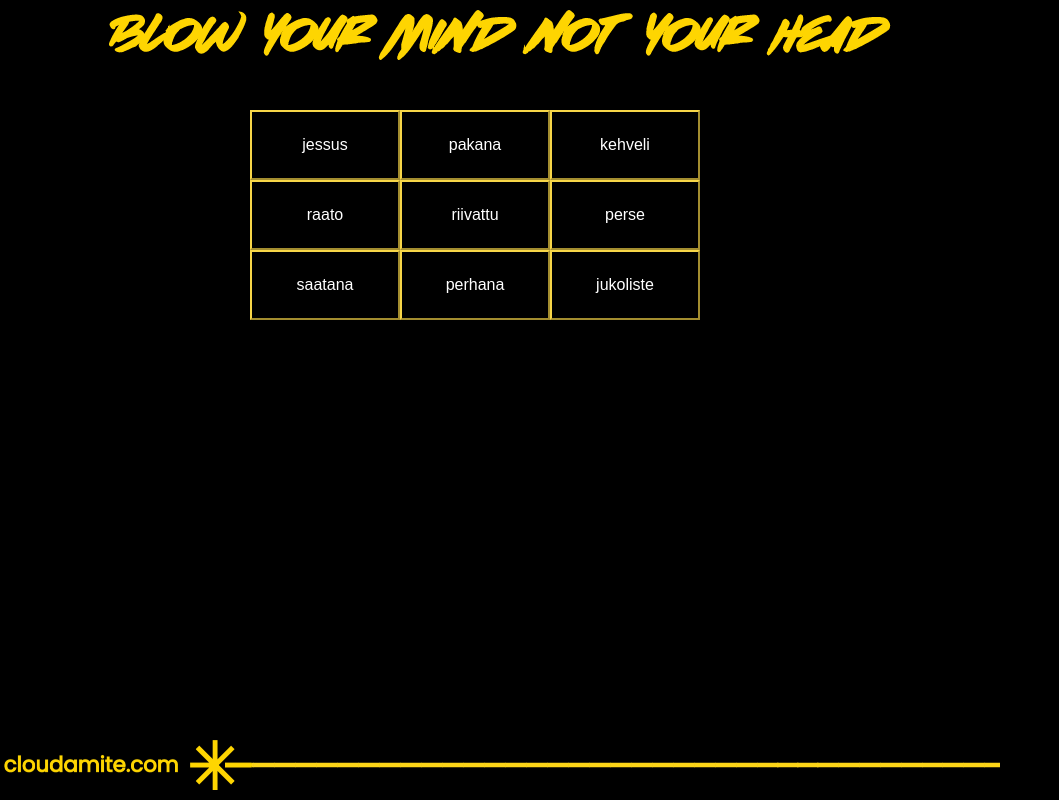
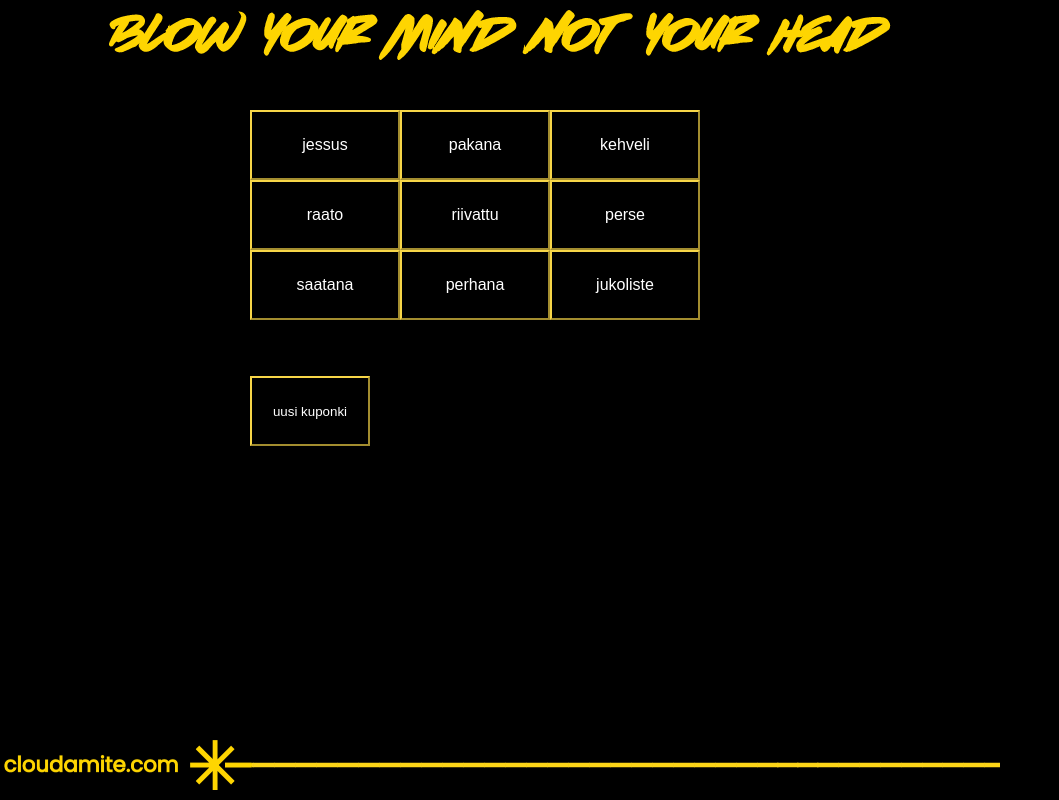
Before and after one commit to Summeli/kirosanabingo, a React (Create React App) app: page / in a window 1280 px wide. Shown: the whole page, without its empty margins (0-1059 px from the left). Built offline with nearby package versions, Linux system fonts and the light colour scheme.

Commit message:
new button for  new bingo sheet

```diff
--- a/src/GameBoard.tsx
+++ b/src/GameBoard.tsx
@@ -5,19 +5,20 @@ import {isBingo} from './BingoUtil'
 const GameBoard: React.FunctionComponent = () => {
 
   //thanks for wikipedia: https://fi.wikipedia.org/wiki/Suomen_kielen_kirosanat
-  let all_cursewords: Array<string> = ["helkatti", "helkkari", "helkutti", "helskutti", "helvetti", "hemmetti", "hiisi",
+  const all_cursewords: Array<string> = ["helkatti", "helkkari", "helkutti", "helskutti", "helvetti", "hemmetti", "hiisi",
     "hiivatti", "hitsi", "hitto", "jeesus", "jeeveli", "jessus", "jukolauta", "jukoliste", "jukra", "jukranpujut", "juku",
     "jumalauta", "juukeli", "juutas", "jösses", "kehno", "kehveli", "kirottu", "lempo", "pahus", "pakana", "pannahinen",
      "paska", "peeveli", "peijakas", "pentele", "perhana", "perkele", "perkule", "permanto", "perse", "pirskatti",
       "piru", "pirulauta", "raato", "riivattu", "ryökäle", "räkä", "saakeli", "saakuri", "saamari", "saasta",
       "saatana", "samperi", "syötävä", "turkanen", "täytinen", "vitjat", "vitsi", "vittu"];
 
+    let remaining_cursewords = all_cursewords;
      //Randomize cursewords into the stateobject
     let rcursewords = new Array<string>(9);
     for(let i=0; i<9; i++){
-      let rndPos: number = Math.floor(Math.random() * Math.floor(all_cursewords.length));
-      rcursewords[i] = all_cursewords[rndPos];
-      all_cursewords.splice(rndPos,1);
+      let rndPos: number = Math.floor(Math.random() * Math.floor(remaining_cursewords.length));
+      rcursewords[i] = remaining_cursewords[rndPos];
+      remaining_cursewords.splice(rndPos,1);
     }
 
     const [cursewords, setcursewords] = useState<Array<string>>(rcursewords);
@@ -43,6 +44,17 @@ const GameBoard: React.FunctionComponent = () => {
         );
   };
 
+  const newBingoSheet = (e :React.MouseEvent<HTMLButtonElement>) => {
+    let remaining_cursewords = all_cursewords;
+    let new_cursewords = new Array<string>(9);
+    for(let i=0; i<9; i++){
+      let rndPos: number = Math.floor(Math.random() * Math.floor(remaining_cursewords.length));
+      new_cursewords[i] = remaining_cursewords[rndPos];
+      remaining_cursewords.splice(rndPos,1);
+    }
+    setcursewords(new_cursewords);
+  };
+
   return(
       <div className="gameboard">
         <div className="board-row">
@@ -60,7 +72,11 @@ const GameBoard: React.FunctionComponent = () => {
         {renderGameButton(7)}
         {renderGameButton(8)}
       </div>
-    <p> {bingo? "BINGO" : ""}</p>
+      {bingo ? ( <p>BINGO</p>) : (<p><br></br></p> ) }
+    <div className="extrabuttoncontainer">
+      <button onClick = {newBingoSheet} className= "newBingoSheetButton">uusi kuponki</button>
+    </div>
+
   </div>
 );
 
--- a/src/GameButton.tsx
+++ b/src/GameButton.tsx
@@ -1,4 +1,4 @@
-import React, { Component } from 'react';
+import React from 'react';
 
 interface Props {
     text: string;
--- a/src/index.css
+++ b/src/index.css
@@ -1,8 +1,8 @@
+@import url('https://fonts.googleapis.com/css?family=Poppins:regular,bold,italic&subset=latin,latin-ext');
+
 body {
   margin: 0;
-  font-family: -apple-system, BlinkMacSystemFont, 'Segoe UI', 'Roboto', 'Oxygen',
-    'Ubuntu', 'Cantarell', 'Fira Sans', 'Droid Sans', 'Helvetica Neue',
-    sans-serif;
+  font-family: -apple-system, BlinkMacSystemFont, 'Poppins';
   -webkit-font-smoothing: antialiased;
   -moz-osx-font-smoothing: grayscale;
   background-color: black;
@@ -87,13 +87,26 @@ code {
   width: 500px;
 }
 
+.extrabuttoncontainer {
+  display: flex;
+  align-items: center;
+  margin-top: 20px;
+}
+.newBingoSheetButton{
+  width: 120px;
+  height: 70px;
+  background-color: transparent;
+  color: rgb(255, 255, 255);
+  border-color: rgb(247, 214, 72);
+  font: Poppins;
+}
 .notPressedGamebutton{
   z-index: 1;
   border-color: rgb(247, 214, 72);
   background: rgb(0,0,0);
   color: rgb(255, 255, 255);
   outline: none;
-  font: poppins;
+  font: Poppins;
   text-align: center;
   text-decoration: none;
   display: inline-block;
@@ -108,7 +121,7 @@ code {
   background: rgb(0,0,0);
   color: rgb(255, 255, 255);
   outline: none;
-  font: poppins;
+  font: Poppins;
   text-align: center;
   text-decoration: none;
   display: inline-block;
```
